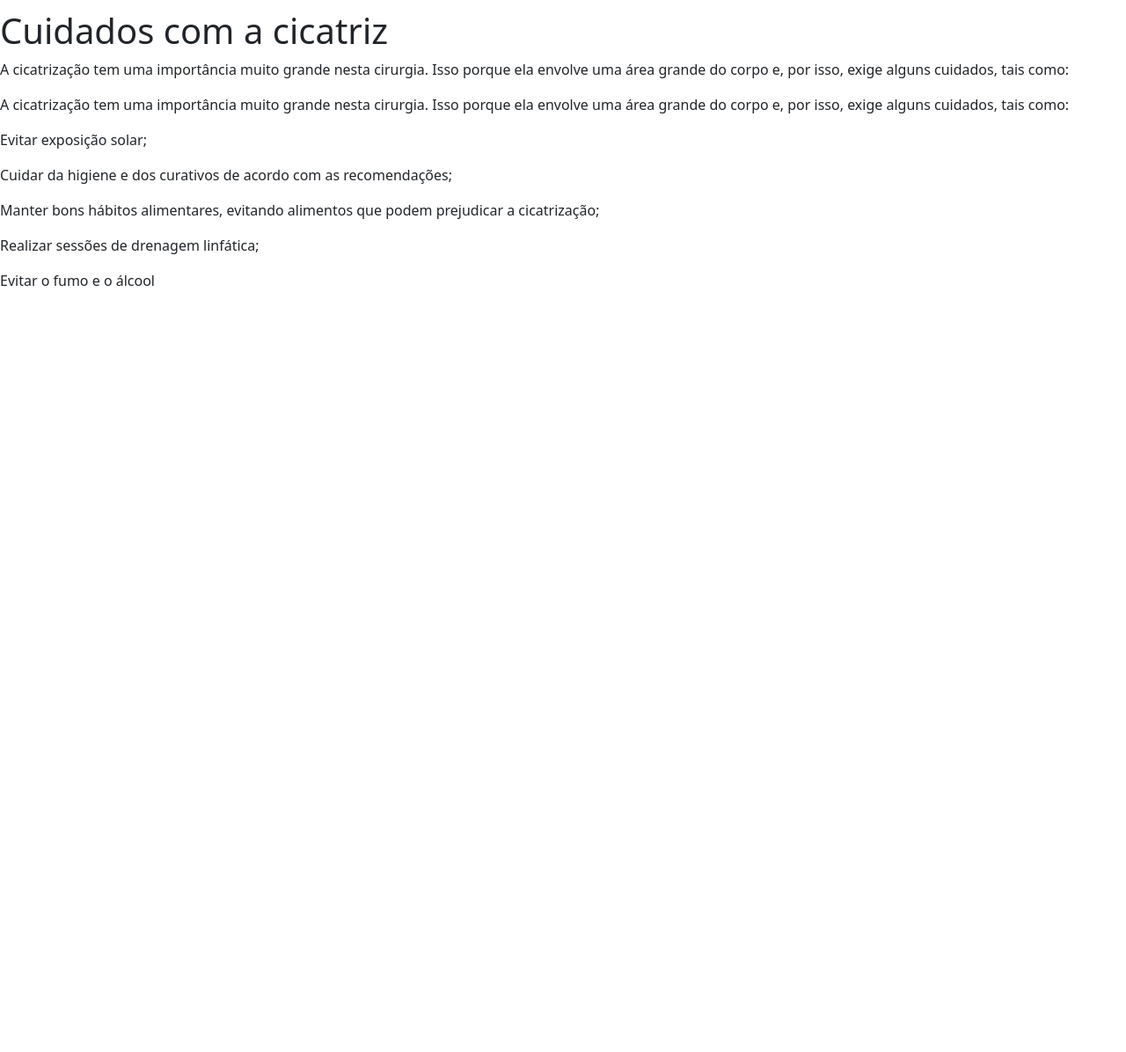
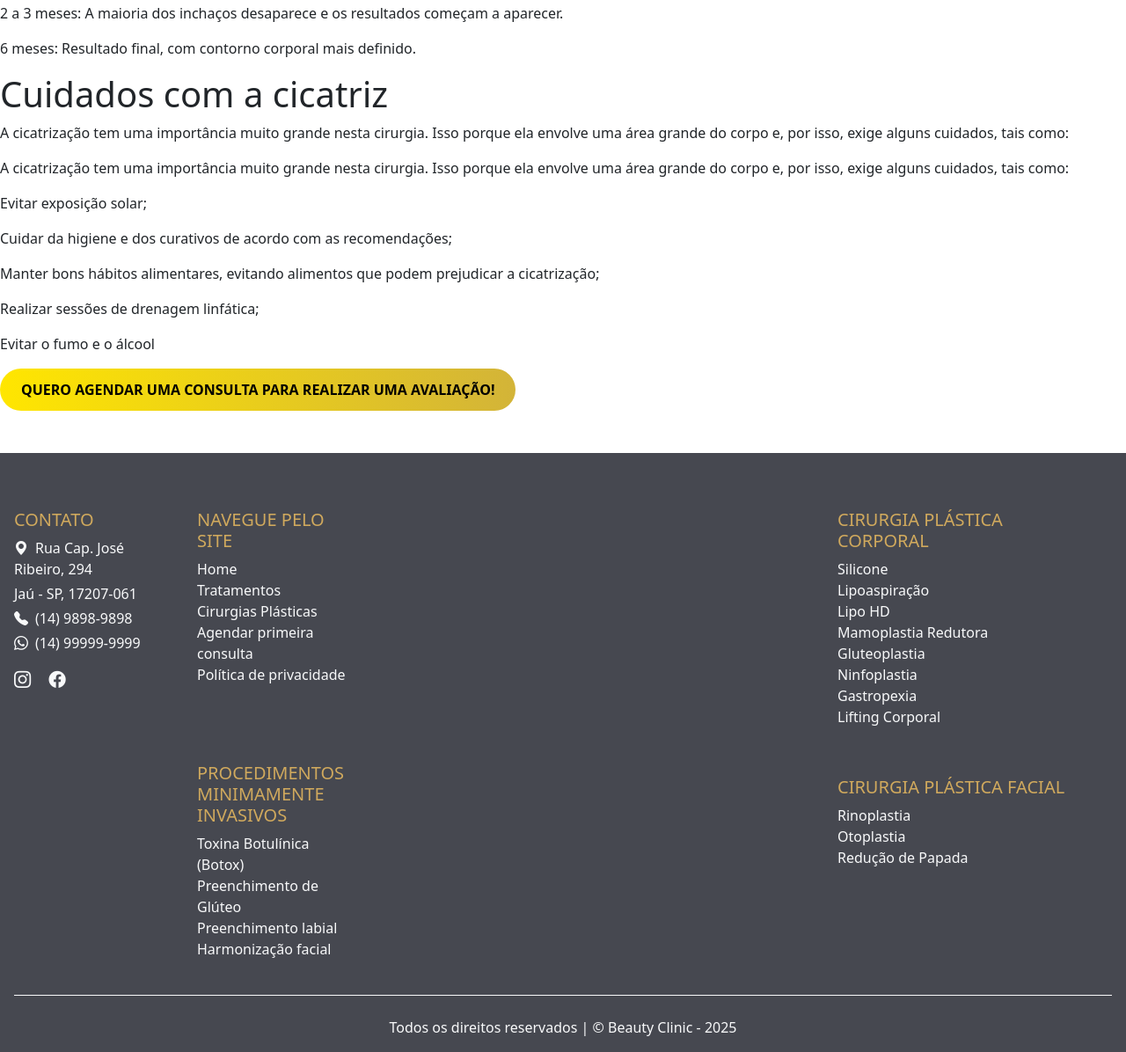
Before and after one commit to larissa016/cirurgias-lipo-HD, a plain HTML site: page index.html in a window 1280 px wide. Shown: the part 2840-4036 px from the top of the page at 88% size. Before the commit the page ends 3187 px from the top, so only its background shows below. Drawn offline with nearby package versions, Linux system fonts and the light colour scheme.

Commit message:
botoes estrutura@anacorreia791

```diff
--- a/index.html
+++ b/index.html
@@ -232,6 +232,13 @@
 
 </div>
 
+<div class="mb-4">
+  <button class="gradient-btn">
+    QUERO AGENDAR UMA CONSULTA PARA REALIZAR UMA AVALIAÇÃO!
+  </button>
+</div>
+
+
 <div class="conteudo md-3"></div>
       <h1>Tempo de recuperação</h1>
       <p>Primeiros 3 a 7 dias:
@@ -261,6 +268,144 @@
       <p>Evitar o fumo e o álcool</p>
     </div>
 
+    <div class="mb-4">
+      <button class="gradient-btn">
+        QUERO AGENDAR UMA CONSULTA PARA REALIZAR UMA AVALIAÇÃO!
+      </button>
+    </div>
+
+    <!-- Rodapé -->
+    <footer
+    class="text-light pt-5 w-100 mt-5"
+    style="background-color: #464850"
+  >
+    <div class="w-100 p-3">
+      <div class="row w-100">
+        <!-- Ajuste visual smartphone -->
+        <div class="d-block d-md-none" style="height: 370px"></div>
+        <!-- Contato -->
+        <div class="col-md-2 mb-4">
+          <h5 class="text-uppercase" style="color: #d0a95d">Contato</h5>
+          <p class="mb-1">
+            <i class="bi bi-geo-alt-fill me-2"></i>Rua Cap. José Ribeiro,
+            294
+          </p>
+          <p class="mb-1">Jaú - SP, 17207-061</p>
+          <p class="mb-1">
+            <i class="bi bi-telephone-fill me-2"></i>(14) 9898-9898
+          </p>
+          <p class="mb-1">
+            <i class="bi bi-whatsapp me-2"></i>(14) 99999-9999
+          </p>
+          <div class="mt-3">
+            <a href="#" class="text-light me-3"
+              ><i class="bi bi-instagram" style="font-size: 1.2rem"></i
+            ></a>
+            <a href="#" class="text-light"
+              ><i class="bi bi-facebook" style="font-size: 1.2rem"></i
+            ></a>
+          </div>
+        </div>
+
+        <!-- Navegação -->
+        <div class="col-md-2 mb-4">
+          <h5 class="text-uppercase" style="color: #d0a95d">
+            Navegue pelo site
+          </h5>
+          <ul class="list-unstyled">
+            <li>Home</li>
+            <li>Tratamentos</li>
+            <li>Cirurgias Plásticas</li>
+            <li>Agendar primeira consulta</li>
+            <li>Política de privacidade</li>
+          </ul>
+        </div>
+
+        <!-- Ajuste visual para pular uma coluna -->
+        <div class="col-md-5"></div>
+        <!-- Cirurgias -->
+        <div class="col-md-3 mb-4">
+          <h5 class="text-uppercase" style="color: #d0a95d">
+            Cirurgia Plástica Corporal
+          </h5>
+          <ul class="list-unstyled">
+            <li>Silicone</li>
+            <li>Lipoaspiração</li>
+            <li>Lipo HD</li>
+            <li>Mamoplastia Redutora</li>
+            <li>Gluteoplastia</li>
+            <li>Ninfoplastia</li>
+            <li>Gastropexia</li>
+            <li>Lifting Corporal</li>
+          </ul>
+        </div>
+      </div>
+
+      <div class="row w-100">
+        <!-- Ajuste visual para pular uma coluna -->
+        <div class="col-md-2"></div>
+        <!-- Procedimentos Minimamentes invasivos  -->
+        <div class="col-md-2">
+          <h5 class="text-uppercase" style="color: #d0a95d">
+            Procedimentos Minimamente Invasivos
+          </h5>
+          <ul class="list-unstyled">
+            <li>Toxina Botulínica (Botox)</li>
+            <li>Preenchimento de Glúteo</li>
+            <li>Preenchimento labial</li>
+            <li>Harmonização facial</li>
+          </ul>
+        </div>
+
+        <!-- Ajuste visual para pular uma coluna -->
+        <div class="col-md-5"></div>
+        <!-- Cirurgias -->
+        <div class="col-md-3 mb-4">
+          <h5 class="text-uppercase mt-3" style="color: #d0a95d">
+            Cirurgia Plástica Facial
+          </h5>
+          <ul class="list-unstyled">
+            <li>Rinoplastia</li>
+            <li>Otoplastia</li>
+            <li>Redução de Papada</li>
+          </ul>
+        </div>
+      </div>
+
+      <!-- Botão flutuante do WhatsApp -->
+      <a
+        href="https://wa.me/5514999999999?text=Olá%2C%20gostaria%20de%20mais%20informações!"
+        target="_blank"
+        style="
+          position: fixed;
+          bottom: 20px;
+          right: 20px;
+          background-color: #25d366;
+          color: white;
+          padding: 12px 16px;
+          border-radius: 50%;
+          font-size: 1.6rem;
+          box-shadow: 0 2px 6px rgba(0, 0, 0, 0.3);
+          z-index: 1000;
+        "
+      >
+        <i class="bi bi-whatsapp"></i>
+      </a>
+
+      <!-- Direitos Autorais -->
+      <div class="text-center pt-4 mt-4 border-top border-light">
+        <p class="mb-0">
+          Todos os direitos reservados | &copy; Beauty Clinic -
+          <script>
+            document.write(new Date().getFullYear());
+          </script>
+        </p>
+      </div>
+    </div>
+  </footer>
+</div>
+
+
       <script src="https://cdn.jsdelivr.net/npm/bootstrap@5.3.3/dist/js/bootstrap.bundle.min.js"></script>
 
 </body>
```
